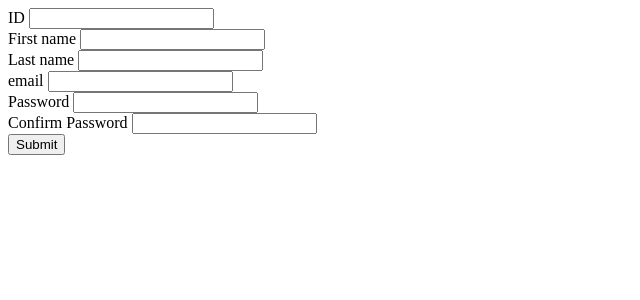
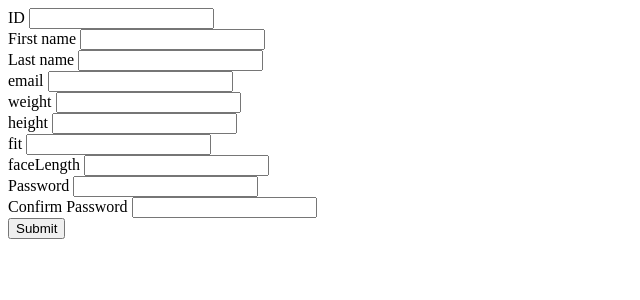
Before and after one commit to Beans9605/hack_lotte, a Django app: page /mypage/register/ in a window 1280 px wide. Shown: the top 300 px of the page, without its empty margins (0-640 px from the left). Run offline with Django 3.2, Linux system fonts and the light colour scheme.

Commit message:
mypage_edit_by_jongin

```diff
--- a/lotte_project/mypage/templates/mypage/login.html
+++ b/lotte_project/mypage/templates/mypage/login.html
@@ -10,8 +10,8 @@
         <form action="" method="POST" >
             {% csrf_token %}
             <div class="form-group">
-              <label for="nickname">ID</label>
-              <input name="nickname" type="text" class="form-control" id="nickname">
+              <label for="username">ID</label>
+              <input name="username" type="text" class="form-control" id="username">
             </div>
             <div class="form-group">
               <label for="exampleInputPassword1">Password</label>
--- a/lotte_project/mypage/templates/mypage/register.html
+++ b/lotte_project/mypage/templates/mypage/register.html
@@ -31,7 +31,7 @@
                 <label for="email">email</label>
                 <input name="email" type="text" class="form-control" id="email">
             </div>
-            <!--<div class="form-group">
+            <div class="form-group">
                 <label for="weight">weight</label>
                 <input name="weight" type="text" class="form-control" id="weight">
             </div>
@@ -46,7 +46,7 @@
             <div class="form-group">
                 <label for="faceLength">faceLength</label>
                 <input name="faceLength" type="text" class="form-control" id="faceLength">
-            </div>-->
+            </div>
             <div class="form-group">
                 <label for="exampleInputPassword1">Password</label>
                 <input name="password" type="password" class="form-control" id="exampleInputPassword1">
--- a/lotte_project/mypage/views.py
+++ b/lotte_project/mypage/views.py
@@ -17,10 +17,10 @@ def register(request): #회원가입(최종인)
         email = request.POST['email']
         pwd = request.POST['password']
         c_pwd = request.POST['check_password']
-        #weight = request.POST['weight']  #weight부터 faceLength까지 어떻게 처리해야할지 고민 중(최종인)
-        #height = request.POST['height']
-        #fit = request.POST['fit']
-        #faceLength= request.POST['faceLength']
+        weight = request.POST['weight']  #weight부터 faceLength까지 어떻게 처리해야할지 고민 중(최종인)
+        height = request.POST['height']
+        fit = request.POST['fit']
+        faceLength= request.POST['faceLength']
         #face_img=request.POST['face_img'] #여기에 사진 업로드 하는거를 아직 고민 중(최종인)
 
 
@@ -35,10 +35,10 @@ def register(request): #회원가입(최종인)
             first_name = first_name,
             last_name = last_name,
             email = email,
-            #weight = weight,
-            #height = height,
-            #fit = fit,
-            #faceLength = faceLength,
+            weight = weight,
+            height = height,
+            fit = fit,
+            faceLength = faceLength,
             #face_img = face_img
         )
         customUser.set_password(pwd) #암호화해서 저장(해쉬...?(최종인))
@@ -50,7 +50,7 @@ def register(request): #회원가입(최종인)
         return render(request, "mypage/register.html")
 
 def login(request): #로그인(최종인)
-    # 안됨 - 404 /쿼리에 해당하는 객체 없다고 뜸(채혜민)
+    # 안됨 - 404 /쿼리에 해당하는 객체 없다고 뜸(채혜민) --> 해결됨(최종인)
     if request.method == "POST":
         username = request.POST.get('username')
         password = request.POST['password']
@@ -59,7 +59,9 @@ def login(request): #로그인(최종인)
 
         if check_password(password, user.password):
             request.session['user'] = user.username
-            return redirect('home')
+
+            return redirect('detail-custom') #로그인 성공하면 입력한 정보를 뜨게 하고 싶은데 반영된 정보가 안보임
+
 
         else:
             return render(request, "mypage/login.html", {"err": "패스워드가 틀렸습니다."})
```
Also changed, not shown: lotte_project/db.sqlite3.
